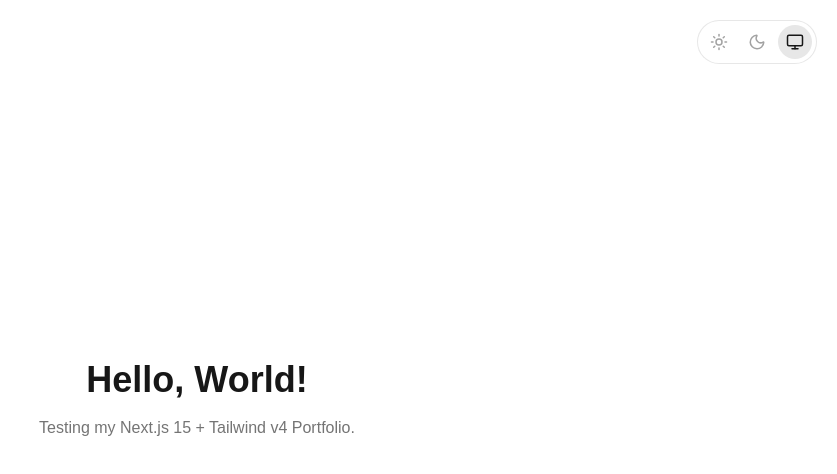
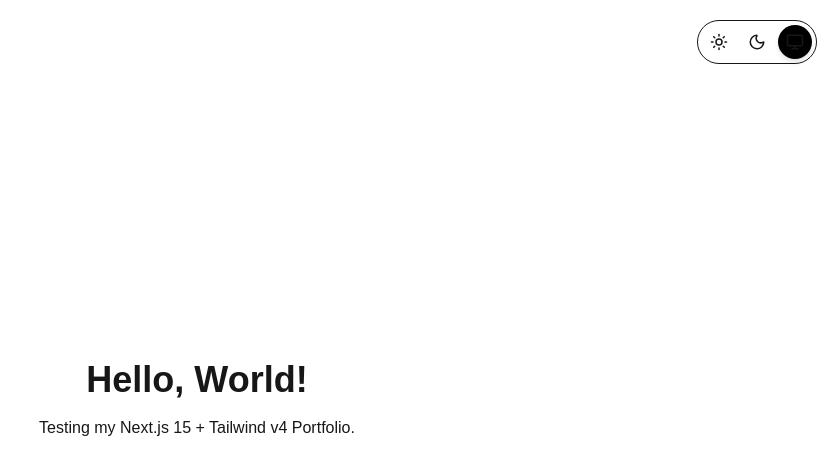
Before and after one commit to ChristianJudeEraldo/My-Portfolio, a Next.js app: page / in a window 1280 px wide. Shown: the top 474 px of the page, without its empty margins (443-1280 px from the left). Built offline with nearby package versions, Linux system fonts and the light colour scheme.

Commit message:
feat: improve transition effect

```diff
--- a/app/globals.css
+++ b/app/globals.css
@@ -11,21 +11,16 @@
   --foreground: #ededed;
 }
 
-@theme inline {
-  --color-background: var(--background);
-  --color-foreground: var(--foreground);
-  --font-sans: var(--font-geist-sans);
-  --font-mono: var(--font-geist-mono);
-}
-
-body {
-  background: var(--background);
+header, footer, main, section, div, button {
+  transition:
+    background-color 0.5s cubic-bezier(0.4, 0, 0.2, 1),
+    color 0.5s cubic-bezier(0.4, 0, 0.2, 1),
+    border-color 0.5s cubic-bezier(0.4, 0, 0.2, 1);
   color: var(--foreground);
   font-family: Arial, Helvetica, sans-serif;
-
   transition:
-    background-color 0.5s cubic-bezier(0.4, 0, 0.2, 1)
-    color 0.5s cubic-bezier(0.4, 0, 0.2, 1)
+    background-color 0.5s cubic-bezier(0.4, 0, 0.2, 1),
+    color 0.5s cubic-bezier(0.4, 0, 0.2, 1),
     border-color 0.5s cubic-bezier(0.4, 0, 0.2, 1);
 }
 
@@ -33,3 +28,18 @@ body {
 header, footer, main, section, div, button {
   transition: background-color 0.5s ease-in-out, color 0.5s ease-in-out, border-color 0.5s ease-in-out;
 }
+
+body,
+header,
+footer,
+main,
+section,
+div,
+button {
+  color: var(--foreground);
+  font-family: Arial, Helvetica, sans-serif;
+  transition:
+    background-color 0.5s cubic-bezier(0.4, 0, 0.2, 1),
+    color 0.5s cubic-bezier(0.4, 0, 0.2, 1),
+    border-color 0.5s cubic-bezier(0.4, 0, 0.2, 1);
+}
--- a/app/layout.tsx
+++ b/app/layout.tsx
@@ -20,7 +20,6 @@ export default function RootLayout({
           attribute="class"
           defaultTheme="system"
           enableSystem
-          disableTransitionOnChange
         >
           {children}
         </ThemeProvider>
--- a/components/mode-toggle.tsx
+++ b/components/mode-toggle.tsx
@@ -21,21 +21,21 @@ export function ModeToggle() {
     <div className="flex items-center gap-1 border border-foreground/10 p-1 rounded-full bg-background/50 backdrop-blur-md">
       <button
         onClick={() => setTheme("light")}
-        className={`p-2 rounded-full transition-all ${theme === 'light' ? 'bg-foreground/10 text-foreground' : 'text-foreground/40 hover:text-foreground'}`}
+        className={`p-2 rounded-full transition-all ${theme === 'light' ? 'bg-black text-white dark:bg-violet-500 dark:text-black shadow-md' : 'text-foreground/40 hover:text-foreground hover:bg-foreground/5'}`}
         aria-label="Light Mode"
       >
         <Sun size={18} />
       </button>
       <button
         onClick={() => setTheme("dark")}
-        className={`p-2 rounded-full transition-all ${theme === 'dark' ? 'bg-foreground/10 text-foreground' : 'text-foreground/40 hover:text-foreground'}`}
+        className={`p-2 rounded-full transition-all ${theme === 'dark' ? 'bg-black text-white dark:bg-violet-500 dark:text-black shadow-md' : 'text-foreground/40 hover:text-foreground hover:bg-foreground/5'}`}
         aria-label="Dark Mode"
       >
         <Moon size={18} />
       </button>
       <button
         onClick={() => setTheme("system")}
-        className={`p-2 rounded-full transition-all ${theme === 'system' ? 'bg-foreground/10 text-foreground' : 'text-foreground/40 hover:text-foreground'}`}
+        className={`p-2 rounded-full transition-all ${theme === 'system' ? 'bg-black text-white dark:bg-violet-500 dark:text-black shadow-md' : 'text-foreground/40 hover:text-foreground hover:bg-foreground/5'}`}
         aria-label="System Mode"
       >
         <Monitor size={18} />
```
